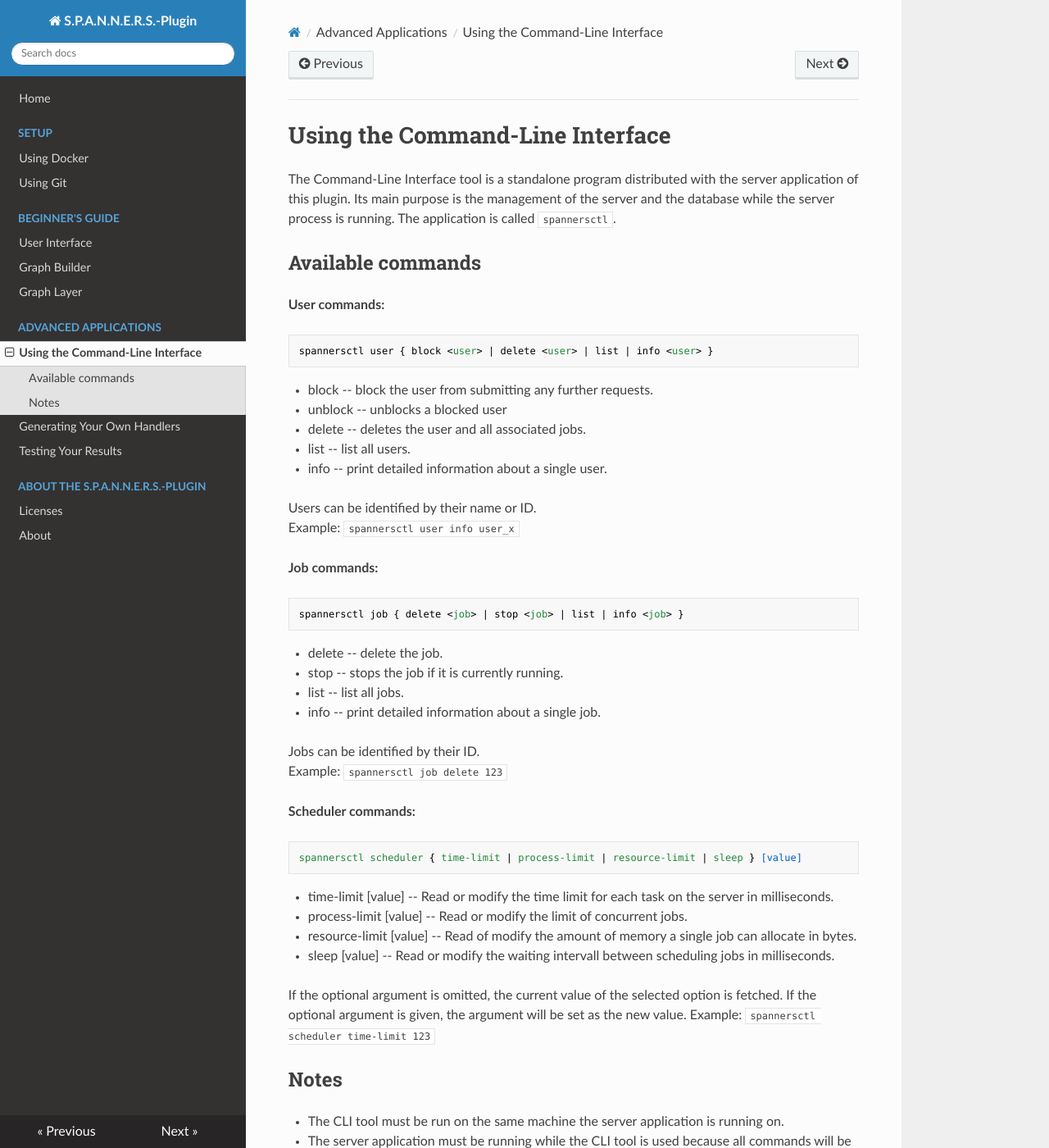
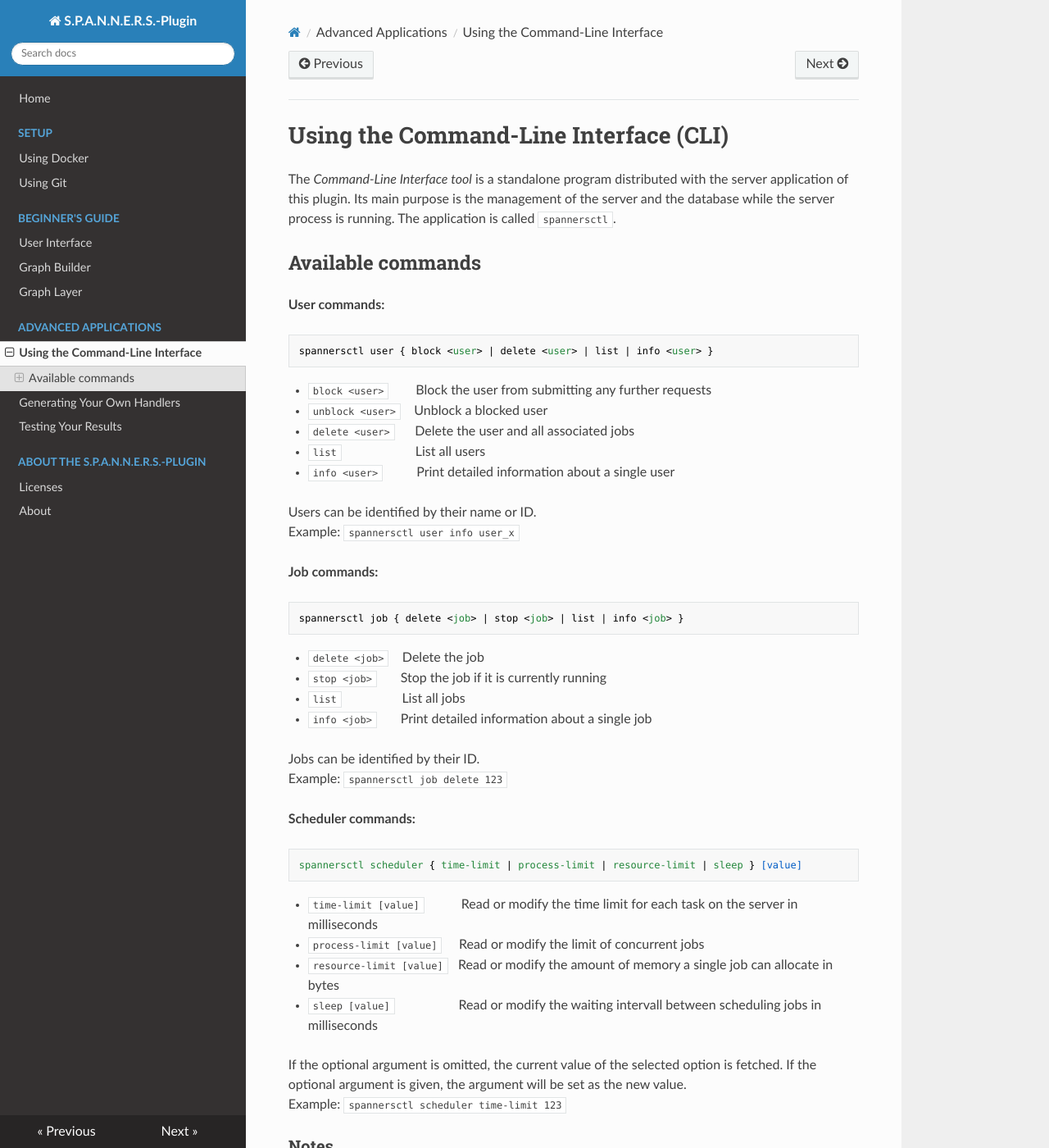
Before and after one commit to S-P-A-N-N-E-R-S/HandbookWebsite, an MkDocs documentation site: the page built from docs/cli.md, in a window 1280 px wide and 1400 px high. Shown: the whole window at 82% size. Built offline with MkDocs 1.6.1, drawn with Linux system fonts in a browser that asks for light colours; nearby versions of some CDN libraries; some of the changed text lies outside the part shown.

Commit message:
some cosmetic fixes

````diff
--- a/docs/cli.md
+++ b/docs/cli.md
@@ -1,6 +1,6 @@
-# Using the Command-Line Interface
+# Using the Command-Line Interface (CLI)
 
-The Command-Line Interface tool is a standalone program distributed with the server application of this plugin.
+The *Command-Line Interface tool* is a standalone program distributed with the server application of this plugin.
 Its main purpose is the management of the server and the database while the
 server process is running. The application is called ```spannersctl```.
 
@@ -10,11 +10,11 @@
 ```
 spannersctl user { block <user> | delete <user> | list | info <user> }
 ```
-* block <user>           -- block the user from submitting any further requests.
-* unblock <user>         -- unblocks a blocked user
-* delete <user>          -- deletes the user and all associated jobs.
-* list                   -- list all users.
-* info <user>            -- print detailed information about a single user.
+* `block <user>` &nbsp;&nbsp;&nbsp;&nbsp;&nbsp;&nbsp;          Block the user from submitting any further requests
+* `unblock <user>`&nbsp;&nbsp;&nbsp;         Unblock a blocked user
+* `delete <user>` &nbsp;&nbsp;&nbsp;&nbsp;         Delete the user and all associated jobs
+* `list` &nbsp;&nbsp;&nbsp;&nbsp;&nbsp;&nbsp;&nbsp;&nbsp;&nbsp;&nbsp;&nbsp;&nbsp;&nbsp;&nbsp;&nbsp;&nbsp;&nbsp;&nbsp;&nbsp;&nbsp;                  List all users
+* `info <user>` &nbsp;&nbsp;&nbsp;&nbsp;&nbsp;&nbsp;&nbsp;&nbsp;           Print detailed information about a single user
 
 Users can be identified by their name or ID.
 Example: `spannersctl user info user_x`
@@ -23,10 +23,10 @@ Example: `spannersctl user info user_x`
 ```
 spannersctl job { delete <job> | stop <job> | list | info <job> }
 ```
-* delete <job>           -- delete the job.
-* stop <job>             -- stops the job if it is currently running.
-* list                   -- list all jobs.
-* info <job>             -- print detailed information about a single job.
+* `delete <job>` &nbsp;&nbsp;         Delete the job
+* `stop <job>`&nbsp;&nbsp;&nbsp;&nbsp;&nbsp;&nbsp;             Stop the job if it is currently running
+* `list`  &nbsp;&nbsp;&nbsp;&nbsp;&nbsp;&nbsp;&nbsp;&nbsp;&nbsp;&nbsp;&nbsp;&nbsp;&nbsp;&nbsp;&nbsp;&nbsp;                 List all jobs
+* `info <job>` &nbsp;&nbsp;&nbsp;&nbsp;&nbsp;            Print detailed information about a single job
 
 Jobs can be identified by their ID.
 Example: `spannersctl job delete 123`
@@ -35,21 +35,21 @@ Example: `spannersctl job delete 123`
 ```
 spannersctl scheduler { time-limit | process-limit | resource-limit | sleep } [value]
 ```
-* time-limit [value]     -- Read or modify the time limit for each task on the server in milliseconds.
-* process-limit [value]  -- Read or modify the limit of concurrent jobs.
-* resource-limit [value] -- Read of modify the amount of memory a single job can allocate in bytes.
-* sleep [value]          -- Read or modify the waiting intervall between scheduling jobs in milliseconds.
+* `time-limit [value]` &nbsp;&nbsp;&nbsp;&nbsp;&nbsp;&nbsp;&nbsp;&nbsp;&nbsp;    Read or modify the time limit for each task on the server in milliseconds
+* `process-limit [value]`&nbsp;&nbsp;&nbsp;&nbsp;  Read or modify the limit of concurrent jobs
+* `resource-limit [value]`&nbsp;&nbsp; Read or modify the amount of memory a single job can allocate in bytes
+* `sleep [value]`&nbsp;&nbsp;&nbsp;&nbsp;&nbsp;&nbsp;&nbsp;&nbsp;&nbsp;&nbsp;&nbsp;&nbsp;&nbsp;&nbsp;&nbsp;&nbsp;&nbsp;&nbsp;          Read or modify the waiting intervall between scheduling jobs in milliseconds
 
 If the optional argument is omitted, the current value of the selected option is fetched.
 If the optional argument is given, the argument will be set as the new value.
 Example: `spannersctl scheduler time-limit 123`
 
-## Notes ##
+### Notes ###
 
 * The CLI tool must be run on the same machine the server application is running
   on.
 * The server application must be running while the CLI tool is used because all
   commands will be interpreted by the server.
 * Changing the scheduler parameters does **not** modify the configuration file.
-  To keep the changes after a restart the configuration file must be adjusted
+  To keep the changes after a restart, the configuration file must be adjusted
   manually.
````
